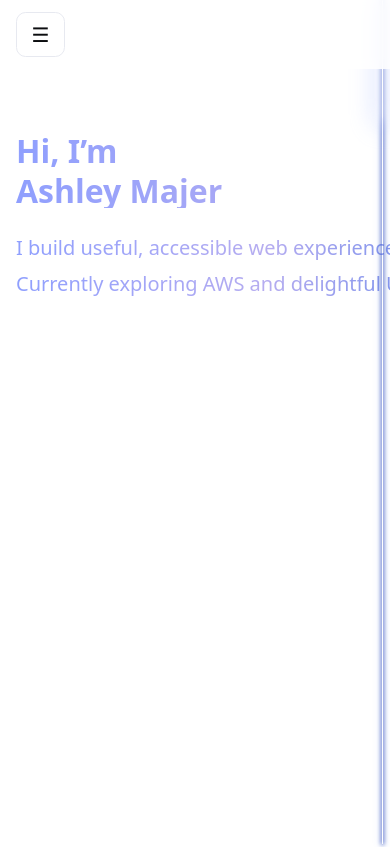
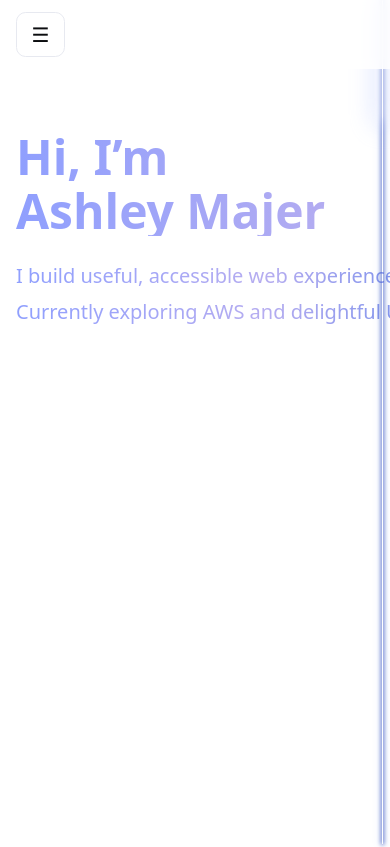
Before and after one commit to MajerAsh/AMajerWebsite, a React (Vite) app: page / in a window 390 px wide. Shown: the top 847 px of the page. Built offline with nearby package versions, Linux system fonts and the light colour scheme.

Commit message:
header font size

```diff
--- a/src/Home.css
+++ b/src/Home.css
@@ -49,6 +49,14 @@
   background-clip: text;
   -webkit-background-clip: text;
   -webkit-text-fill-color: transparent;
+}
+
+/* Highly specific size-only overrides to ensure the Home hero headings are larger
+   while preserving the existing animations, gradient color, and alignment. */
+.site__main .hero .hero-header-row .h1.hero-hi,
+.site__main .hero .hero-header-row .h1.hero-name {
+  font-size: clamp(3rem, 8.5vw, 6.5rem);
+  line-height: 1.02;
 }
 .hero-lead {
   opacity: 0;
@@ -121,7 +129,8 @@
     gap: 0.3rem;
   }
   .hero-header-row .h1 {
-    font-size: 2rem;
+    /* increase the min size on narrow screens so the header reads larger */
+    font-size: 2.8rem;
     line-height: 1.1;
     text-align: left;
     width: 100%;
```
